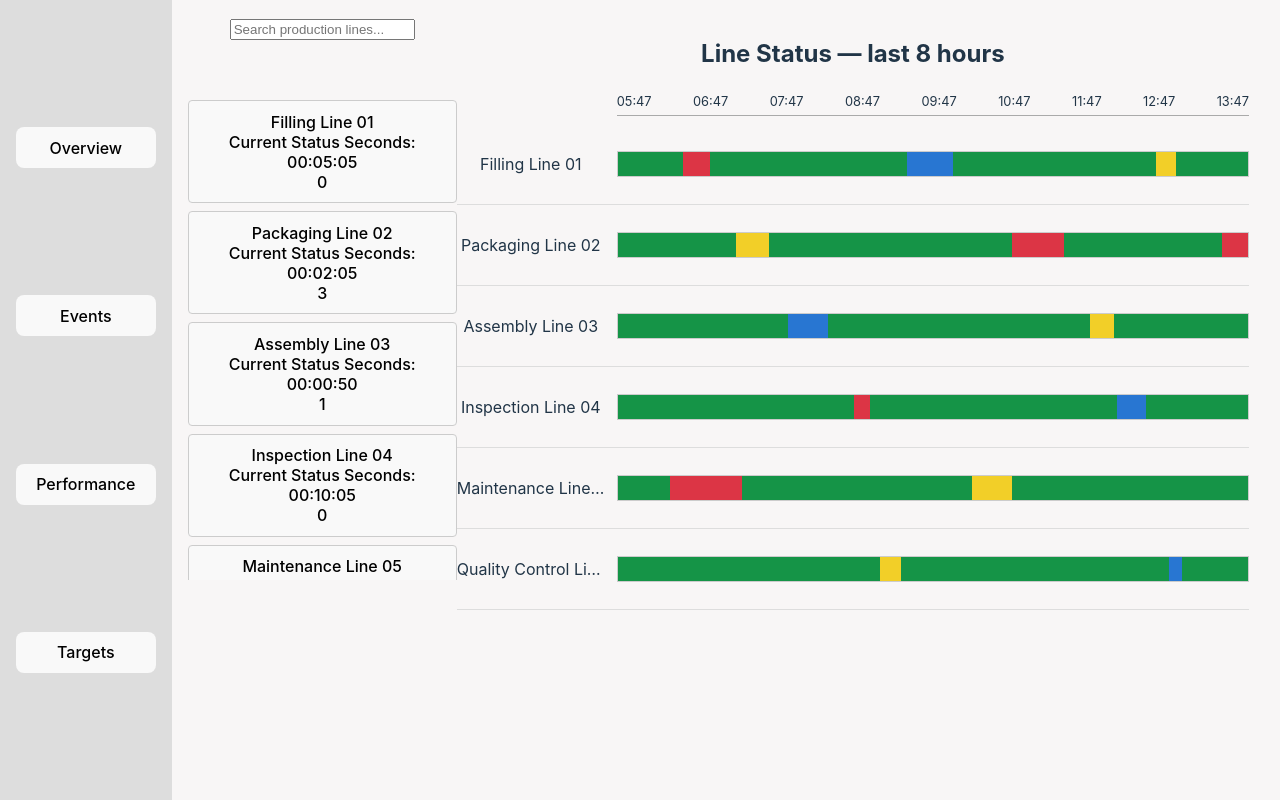
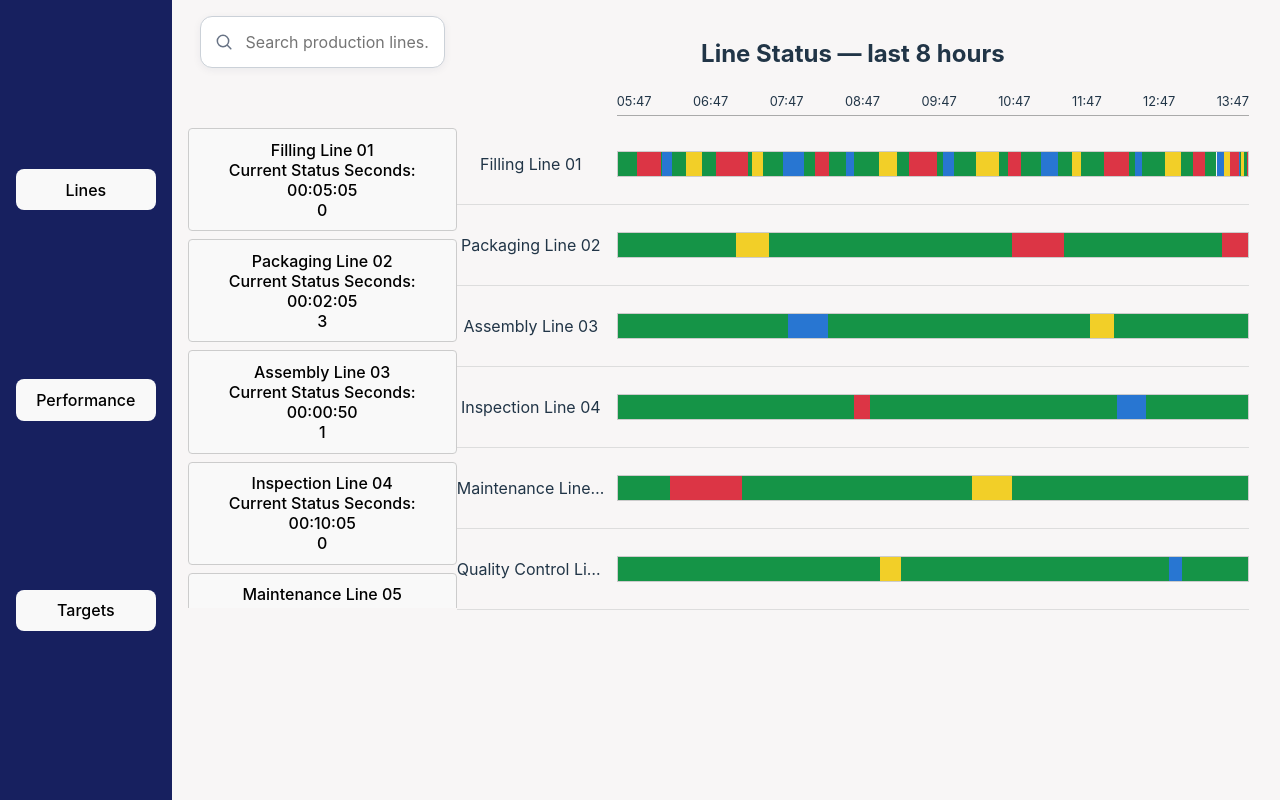
Before and after one commit to davidpitters/ProductionLineSim, a React (Vite) app in the folder frontend/: page / in a window 1280 px wide. Built offline with nearby package versions, Linux system fonts and the light colour scheme.

Commit message:
feat: update styles and enhance search functionality in Overview component

```diff
--- a/frontend/src/App.css
+++ b/frontend/src/App.css
@@ -57,7 +57,7 @@
     gap: 1rem;
     justify-content: space-evenly;
     padding: 1rem;
-    background: rgb(221, 221, 221);
+    background: rgb(23, 32, 95);
 }
 
 .main-content{
@@ -73,12 +73,92 @@
 
 .overview{
     display: flex;
+  min-width: 0;
     .left-content{
         flex: 1;
     }
     .right-content{
         flex: 3;
+    min-width: 0;
+  }
+  &.line-selected {
+    .right-content {
+      flex: 1;
+      width: 100%;
     }
+    }
+}
+
+.production-line-search {
+  display: flex;
+  min-height: 50px;
+  align-items: center;
+  gap: 0.7rem;
+  margin: 0 0.75rem;
+  padding: 0 0.85rem;
+  border: 1px solid #cbd1d8;
+  border-radius: 12px;
+  background: #fff;
+  box-shadow: 0 2px 8px rgb(24 39 75 / 6%);
+  transition: border-color 140ms ease, box-shadow 140ms ease;
+}
+
+.production-line-search:focus-within {
+  border-color: #2876d2;
+  box-shadow: 0 0 0 3px rgb(40 118 210 / 15%);
+}
+
+.production-line-search-icon {
+  width: 20px;
+  height: 20px;
+  flex: 0 0 auto;
+  stroke: #687385;
+  stroke-linecap: round;
+  stroke-width: 1.8;
+}
+
+.production-line-search input[type='search'] {
+  width: 100%;
+  min-width: 0;
+  height: 48px;
+  padding: 0;
+  border: 0;
+  outline: 0;
+  background: transparent;
+  color: #213547;
+  font: inherit;
+  text-align: left;
+  box-shadow: none;
+}
+
+.production-line-search input[type='search']::-webkit-search-cancel-button {
+  display: none;
+}
+
+.production-line-search-clear {
+  display: grid;
+  width: 30px;
+  height: 30px;
+  flex: 0 0 auto;
+  place-items: center;
+  padding: 0;
+  border: 0;
+  border-radius: 50%;
+  background: transparent;
+  color: #687385;
+  font-size: 1.4rem;
+  line-height: 1;
+}
+
+.production-line-search-clear:hover {
+  border-color: transparent;
+  background: #eef1f5;
+  color: #213547;
+}
+
+.production-line-search-clear:focus-visible {
+  outline: 2px solid #2876d2;
+  outline-offset: 1px;
 }
 
 .scrollable{
@@ -256,7 +336,7 @@
 }
 
 .line-detail h1 {
-  margin: 0;
+  margin: 0 auto;
 }
 
 .line-detail-header {
@@ -264,6 +344,11 @@
   flex-wrap: wrap;
   align-items: center;
   gap: 1rem;
+}
+
+.line-detail-back-container {
+  display: flex;
+  justify-content: flex-start;
 }
 
 .line-detail-back {
@@ -276,6 +361,7 @@
   display: flex;
   flex-wrap: wrap;
   gap: 1rem;
+  justify-content: center;
 }
 
 .line-detail-range-field {
@@ -316,7 +402,7 @@
 }
 
 .line-detail-table-container {
-  max-height: 500px;
+  max-height: 350px;
   overflow: auto;
 }
 
--- a/frontend/src/App.tsx
+++ b/frontend/src/App.tsx
@@ -33,21 +33,16 @@ function App() {
   return (
     <>
       <div className="app-container">
-        {/* <button onClick={() => setCount((count) => count + 1)}>
-          count is {count}
-        </button> */}
         {/* Render tabs based on tabIndex */}
         <div className="sidebar">
-          <button onClick={() => setTabIndex(0)}>Overview</button>
-          <button onClick={() => setTabIndex(1)}>Events</button>
-          <button onClick={() => setTabIndex(2)}>Performance</button>
-          <button onClick={() => setTabIndex(3)}>Targets</button>
+          <button onClick={() => setTabIndex(0)}>Lines</button>
+          <button onClick={() => setTabIndex(1)}>Performance</button>
+          <button onClick={() => setTabIndex(2)}>Targets</button>
         </div>
         <div className="main-content">
           {tabIndex === 0 && <Overview />}
-          {tabIndex === 1 && <Events />}
-          {tabIndex === 2 && <Performance />}
-          {tabIndex === 3 && <Targets />}
+          {tabIndex === 1 && <Performance />}
+          {tabIndex === 2 && <Targets />}
         </div>
       </div>
     </>
--- a/frontend/src/LineDetail.tsx
+++ b/frontend/src/LineDetail.tsx
@@ -119,10 +119,12 @@ export function LineDetail({ line, events, onBack }: LineDetailProps) {
 
 	return (
 		<section className="line-detail">
-			<div className="line-detail-header">
+			<div className="line-detail-back-container">
 				<button type="button" className="line-detail-back" onClick={onBack}>
 					&lt; Back
 				</button>
+			</div>
+			<div className="line-detail-header">
 				<h1>{line.Name}</h1>
 			</div>
 
--- a/frontend/src/Overview.tsx
+++ b/frontend/src/Overview.tsx
@@ -70,9 +70,31 @@ function makeMockEvent(
 
 const eventsByLine: Record<string, Interfaces.DowntimeEvent[]> = {
   'line-1': [
-    makeMockEvent('event-101', 'Down', 430, 20),
-    makeMockEvent('event-102', 'Blocked', 260, 35),
-    makeMockEvent('event-103', 'Starved', 70, 15),
+    makeMockEvent('event-101', 'Down', 465, 18),
+    makeMockEvent('event-102', 'Blocked', 446, 7),
+    makeMockEvent('event-103', 'Starved', 428, 12),
+    makeMockEvent('event-104', 'Down', 405, 24),
+    makeMockEvent('event-105', 'Starved', 378, 9),
+    makeMockEvent('event-106', 'Blocked', 354, 16),
+    makeMockEvent('event-107', 'Down', 330, 11),
+    makeMockEvent('event-108', 'Blocked', 306, 6),
+    makeMockEvent('event-109', 'Starved', 281, 14),
+    makeMockEvent('event-110', 'Down', 258, 21),
+    makeMockEvent('event-111', 'Blocked', 232, 8),
+    makeMockEvent('event-112', 'Starved', 207, 17),
+    makeMockEvent('event-113', 'Down', 183, 10),
+    makeMockEvent('event-114', 'Blocked', 158, 13),
+    makeMockEvent('event-115', 'Starved', 134, 7),
+    makeMockEvent('event-116', 'Down', 110, 19),
+    makeMockEvent('event-117', 'Blocked', 86, 5),
+    makeMockEvent('event-118', 'Starved', 63, 12),
+    makeMockEvent('event-119', 'Down', 42, 9),
+    makeMockEvent('event-120', 'Blocked', 24, 6),
+    makeMockEvent('event-121', 'Starved', 18, 4),
+    makeMockEvent('event-122', 'Down', 14, 7),
+    makeMockEvent('event-123', 'Blocked', 9, 3),
+    makeMockEvent('event-124', 'Starved', 5, 2),
+    makeMockEvent('event-125', 'Down', 1, null), // ongoing
   ],
   'line-2': [
     makeMockEvent('event-201', 'Starved', 390, 25),
@@ -112,7 +134,20 @@ export function Overview(){
     const [productionLines, setProductionLines] =
   useState<Interfaces.ProductionLine[]>(mockProductionLines)
     const [selectedLine, setSelectedLine] = useState<Interfaces.ProductionLine | null>(null)
+    const [searchTerm, setSearchTerm] = useState('')
     const [now, setNow] = useState(Date.now())
+
+    function updateSearch(value: string) {
+      setSearchTerm(value)
+      const normalizedSearchTerm = value.trim().toLowerCase()
+      setProductionLines(
+        normalizedSearchTerm
+          ? mockProductionLines.filter((line) =>
+            line.Name.toLowerCase().includes(normalizedSearchTerm)
+          )
+          : mockProductionLines
+      )
+    }
 
     function getCurrentStatusSeconds(statusUpdatedAtUtc: string) {
         const statusUpdatedAt = new Date(statusUpdatedAtUtc).getTime()
@@ -125,21 +160,37 @@ export function Overview(){
     }, [])
 
     return (
-        <div className="overview screen">
-            <div className="left-content">
+        <div className={`overview screen${selectedLine ? ' line-selected' : ''}`}>
+          {!selectedLine && <div className="left-content">
                 {/* search */}
-                <input
-                    type="text"
+                <div className="production-line-search">
+                  <svg
+                    className="production-line-search-icon"
+                    aria-hidden="true"
+                    viewBox="0 0 24 24"
+                    fill="none"
+                  >
+                    <circle cx="10.8" cy="10.8" r="6.8" />
+                    <path d="m16 16 4.2 4.2" />
+                  </svg>
+                  <input
+                    type="search"
+                    aria-label="Search production lines"
                     placeholder="Search production lines..."
-                    onChange={(e) => {
-                        const searchTerm = e.target.value.toLowerCase()
-                        setProductionLines(
-                            mockProductionLines.filter((line) =>
-                                line.Name.toLowerCase().includes(searchTerm)
-                            )
-                        )
-                    }}
-                />
+                    value={searchTerm}
+                    onChange={(event) => updateSearch(event.target.value)}
+                  />
+                  {searchTerm && (
+                    <button
+                      type="button"
+                      className="production-line-search-clear"
+                      aria-label="Clear search"
+                      onClick={() => updateSearch('')}
+                    >
+                      <span aria-hidden="true">×</span>
+                    </button>
+                  )}
+                </div>
                 <div className="production-line-list ">
                     <div className="production-line-list-inner scrollable">
                         {productionLines.map((line) => (
@@ -163,7 +214,7 @@ export function Overview(){
                         ))}
                     </div>
                 </div>
-            </div>
+            </div>}
             <div className="right-content">
               {selectedLine ? (
                 <LineDetail
```
Also changed, not shown: 2 other files (tests, documents, lock files or other folders).
